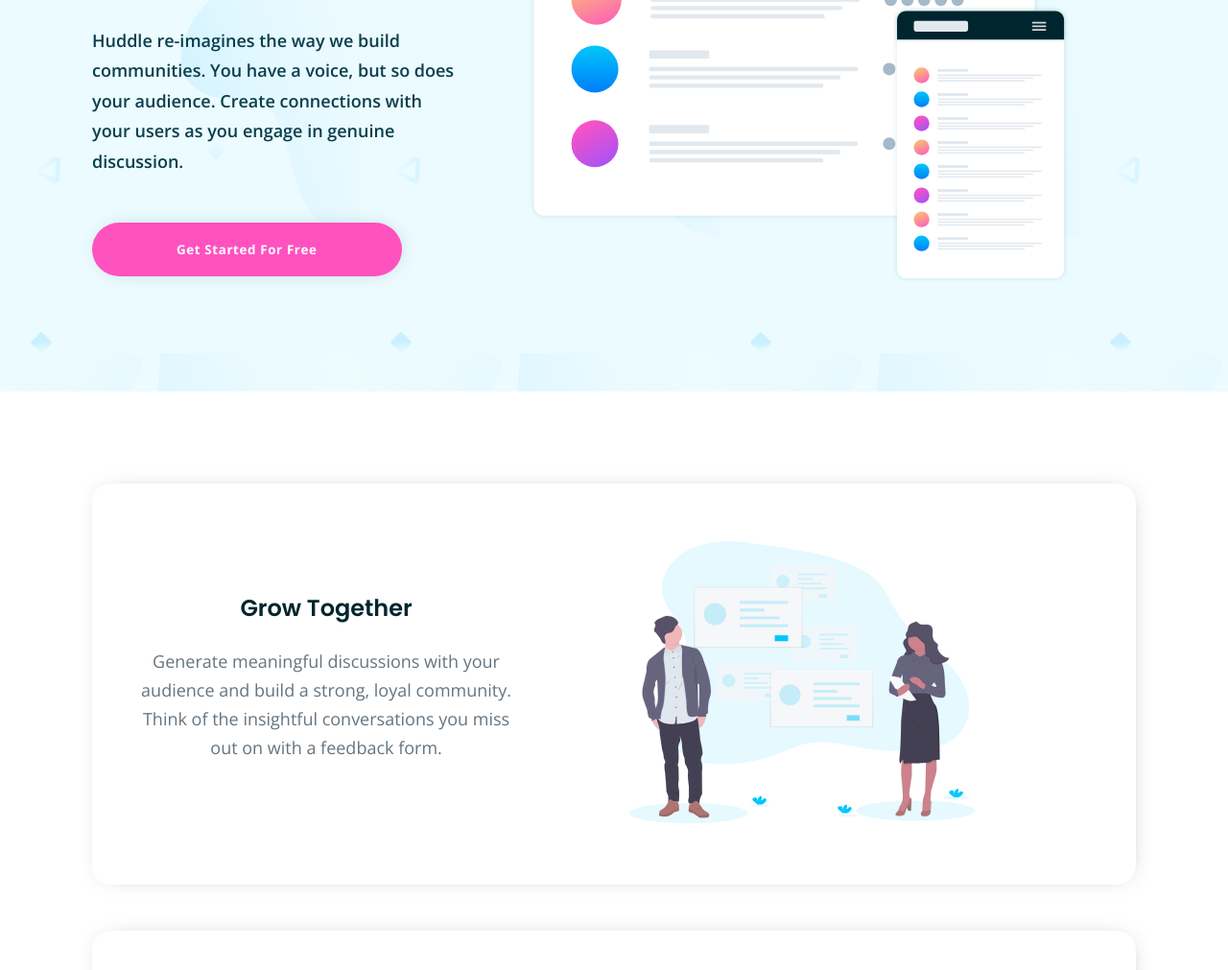
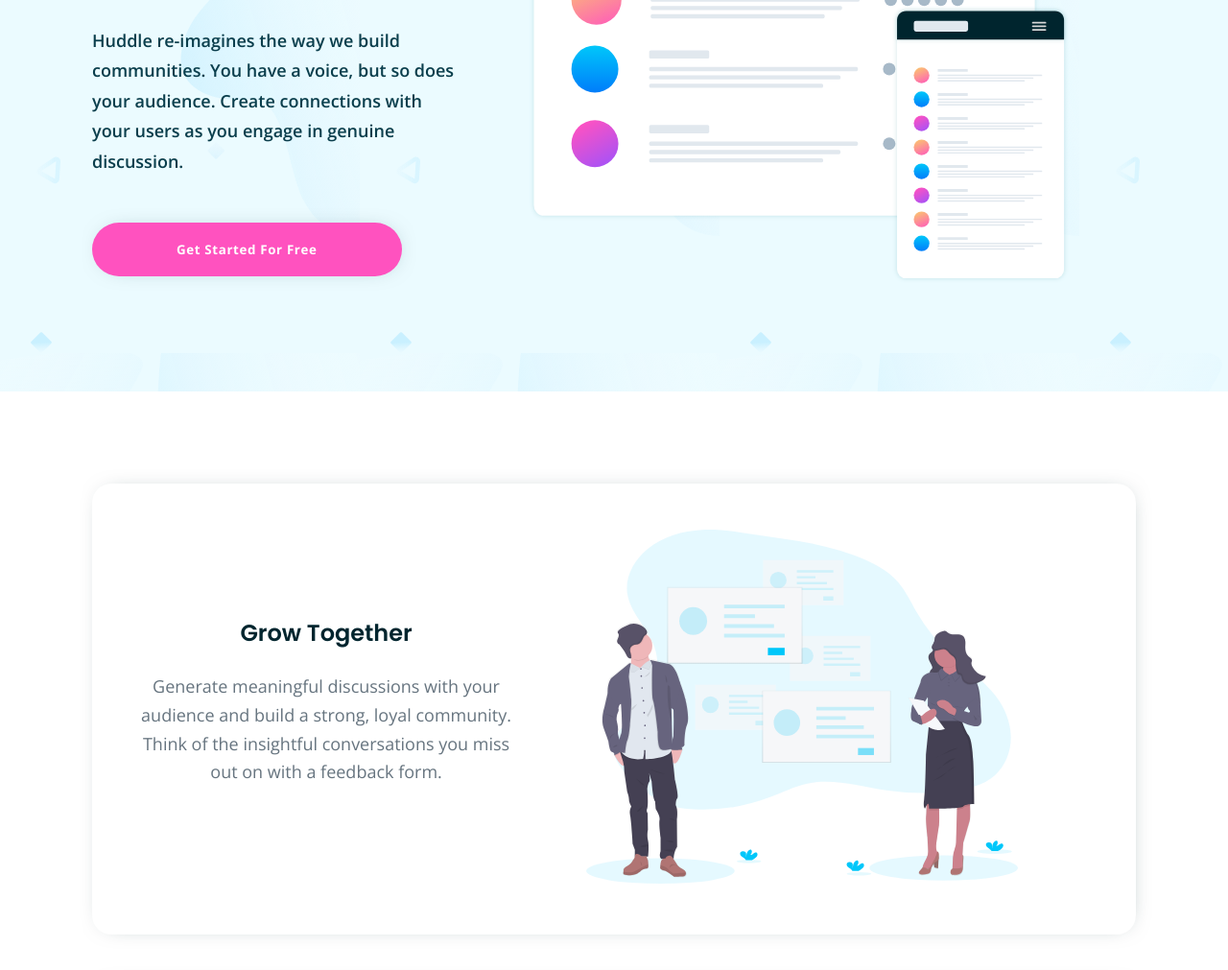
Before and after one commit to drewiepooey/huddle, a plain HTML site: page index.html in a window 1280 px wide. Shown: the part 289-1300 px from the top of the page at 96% size. Drawn offline with nearby package versions, Linux system fonts and the light colour scheme.

Commit message:
Add files via upload

```diff
--- a/css/styles.css
+++ b/css/styles.css
@@ -150,6 +150,7 @@ h2 {
 
 .card-image {
   width: 100%;
+  transition: 0.5s ease;
 }
 
 .card p {
@@ -341,10 +342,6 @@ footer {
     padding-left: 6rem;
   }
 
-  .image-mockup {
-    width: 80%;
-  }
-
   .title-container {
     text-align: left;
   }
@@ -423,3 +420,15 @@ footer {
     justify-content: space-between;
   }
 }
+
+/* So images don't get too big on tablet */
+@media (min-width: 610px) {
+  .image-mockup {
+    width: 80%;
+    transition: 0.5s ease;
+  }
+
+  .card-image {
+    width: 75%;
+  }
+}
```
